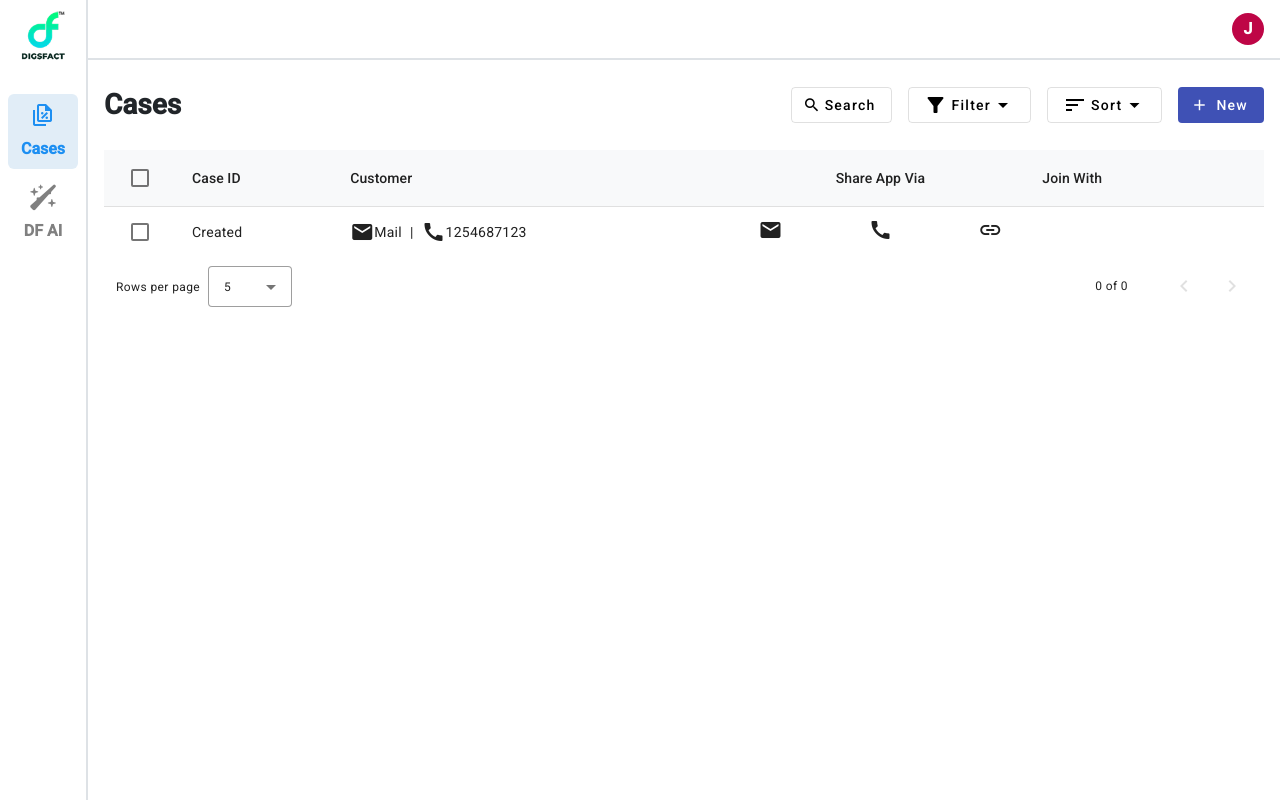
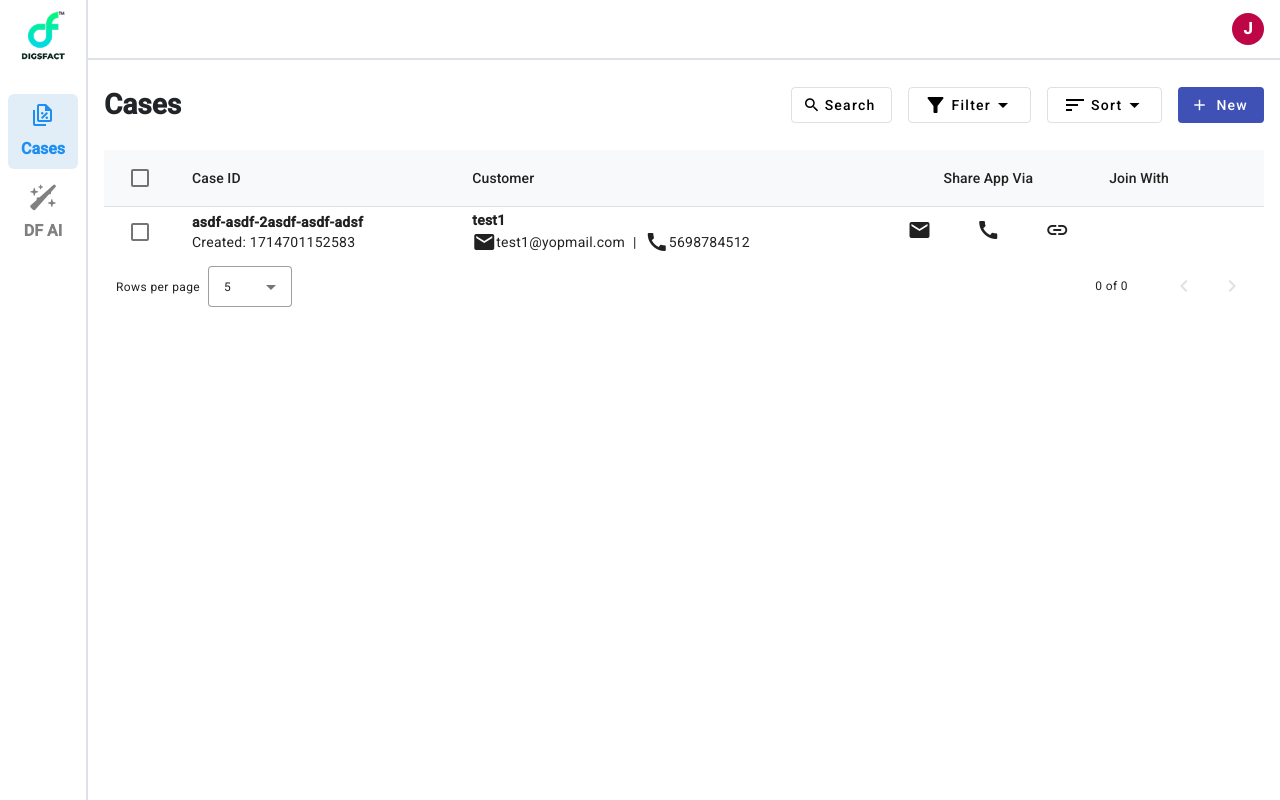
Before and after one commit to santhoshkumar-27/digsfact, an Angular app: page /#/mycases/case-list in a window 1280 px wide. Built offline with nearby package versions, Linux system fonts and the light colour scheme.

Commit message:
fix: changes columns data bindings

```diff
--- a/src/app/case-handler/case-list/case-list.component.html
+++ b/src/app/case-handler/case-list/case-list.component.html
@@ -64,8 +64,8 @@
                 <th mat-header-cell *matHeaderCellDef>Case ID</th>
                 <td mat-cell *matCellDef="let element">
                     <div>
-                        <p class="m-0 fw-bold"> {{element.position}}</p>
-                        <p class="m-0">Created</p>
+                        <p class="m-0 fw-bold"> {{element.caseID}}</p>
+                        <p class="m-0">Created: {{element.createdAt}}</p>
                     </div>
                 </td>
             </ng-container>
@@ -75,17 +75,16 @@
                 <th mat-header-cell *matHeaderCellDef>Customer</th>
                 <td mat-cell *matCellDef="let element">
                     <div>
-                        <p class="m-0 fw-bold">{{element.position}}</p>
+                        <p class="m-0 fw-bold">{{element.customerName}}</p>
                         <div class="d-flex align-items-center">
                             <span class="d-flex align-items-center me-2">
                                 <mat-icon>mail</mat-icon>
-                                Mail
-                            </span>
+                                {{element.customerEmail}} </span>
                             |
                             <span class="ms-2 d-flex align-items-center">
                                 <mat-icon>call</mat-icon>
-                                1254687123
-                            </span>
+                                {{element.customerPhone}} </span>
+
                         </div>
                     </div>
                 </td>
@@ -112,20 +111,19 @@
             <!-- Join With Column -->
             <ng-container matColumnDef="joinWith">
                 <th mat-header-cell *matHeaderCellDef>Join With</th>
-                <td mat-cell *matCellDef="let element">{{element.weight}}</td>
+                <td mat-cell *matCellDef="let element"></td>
             </ng-container>
 
             <!-- Symbol Column -->
             <ng-container matColumnDef="symbol">
                 <th mat-header-cell *matHeaderCellDef></th>
-                <td mat-cell *matCellDef="let element">{{element.symbol}}</td>
+                <td mat-cell *matCellDef="let element"></td>
             </ng-container>
 
             <tr mat-header-row *matHeaderRowDef="displayedColumns; sticky: true;"></tr>
             <tr mat-row *matRowDef="let row; columns: displayedColumns;"></tr>
         </table>
-        <mat-paginator [pageSizeOptions]="[5, 10, 20]"
-            aria-label="Select page of periodic elements">
+        <mat-paginator [pageSizeOptions]="[5, 10, 20]" aria-label="Select page of periodic elements">
         </mat-paginator>
     </div>
 </div>
```
